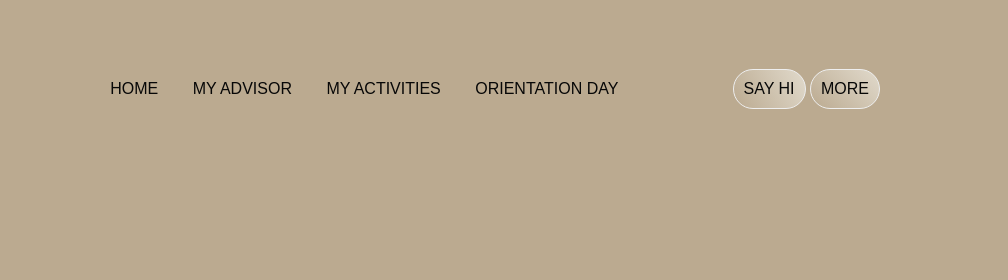
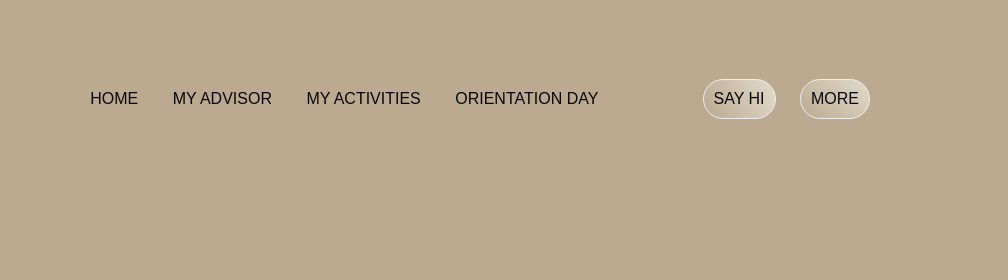
Before and after one commit to ImaJedan/MyCSTUPassport-6609681215, a plain HTML site: page HTML/myAdvisor.html in a window 1280 px wide. Shown: the top 280 px of the page, 272-1280 px from the left. Drawn offline with Linux system fonts and the light colour scheme.

Commit message:
margin css100 fix

```diff
--- a/CSS/CSS100.css
+++ b/CSS/CSS100.css
@@ -50,7 +50,7 @@ nav ul li a {
     display: inline-block;
     text-decoration: none;
     color: black;
-    margin: 15;
+    margin: 10px;
     font-weight: 400;
     padding: 10px;
     border-style: groove;
```
Also changed, not shown: HTML/Orientation day.html (+2 -1 lines), HTML/myActivities.html (+2 -1 lines), HTML/myAdvisor.html (+3 -3 lines).
